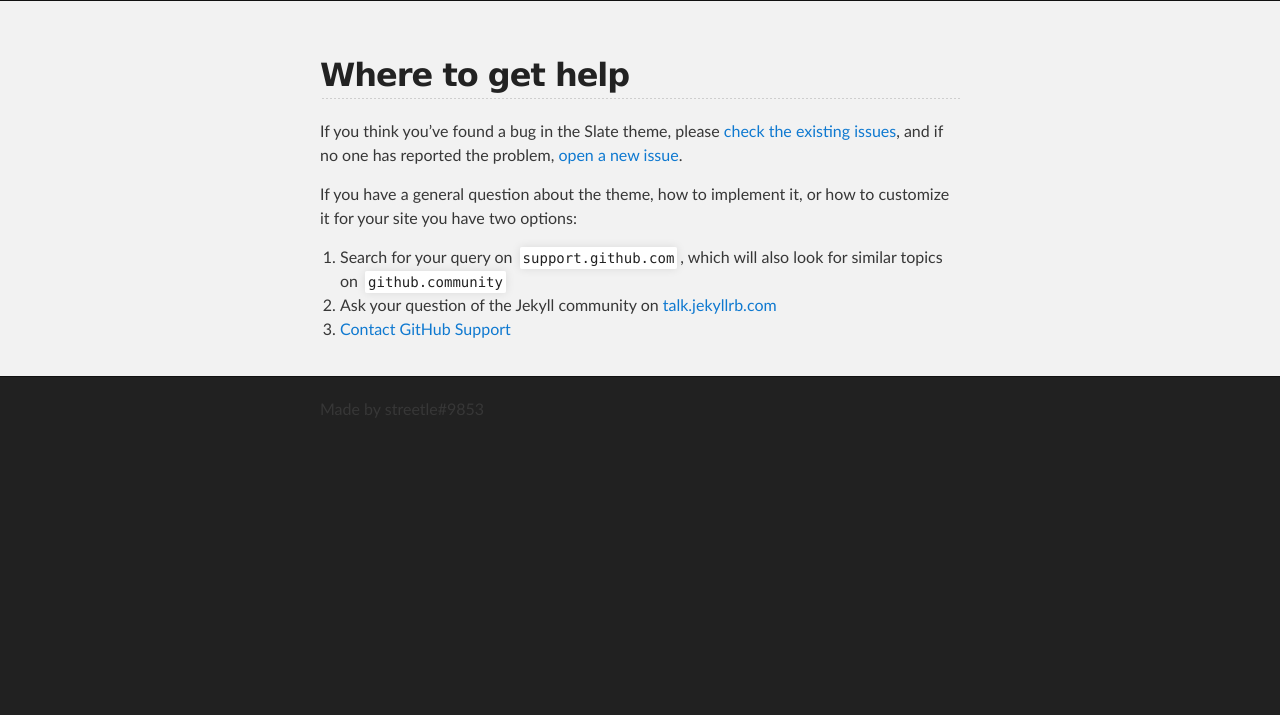
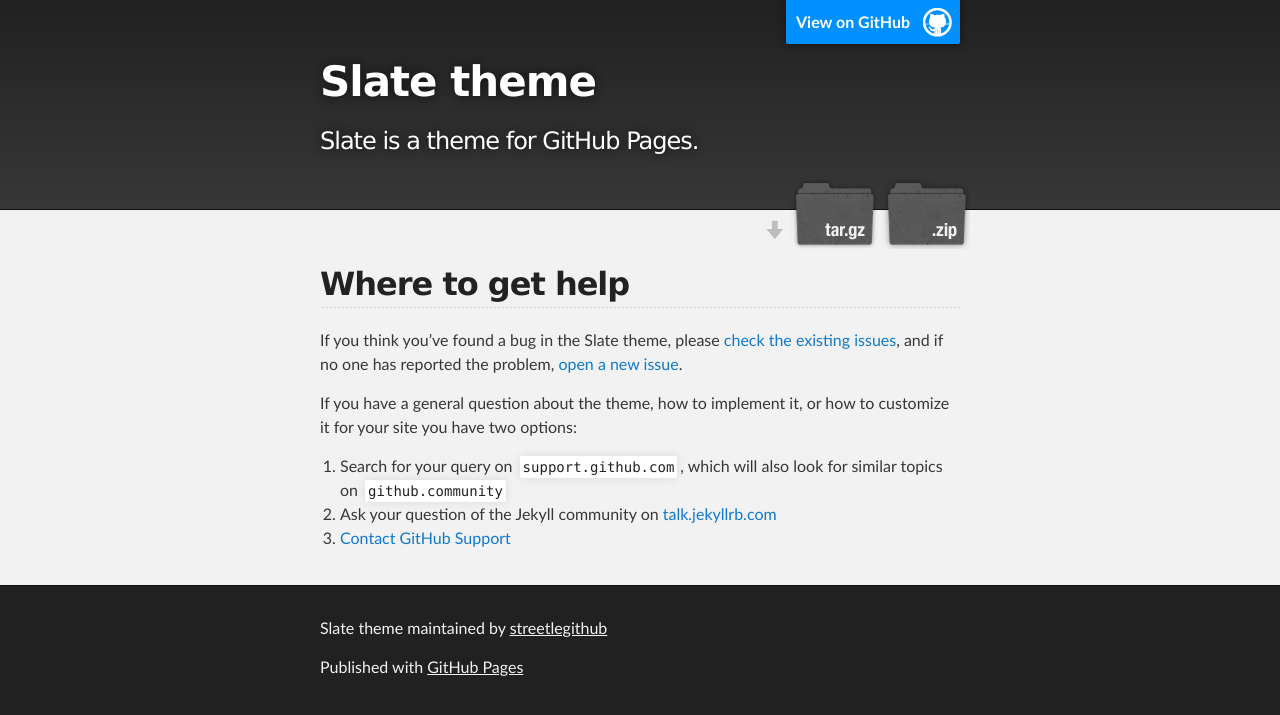
Before and after one commit to streetlegithub/levelerbot.cf, a Jekyll site: the page built from docs/SUPPORT.md, in a window 1280 px wide. Shown: the top 715 px of the page. Built offline with Jekyll 4.4.1, drawn with Linux system fonts in a browser that asks for light colours; our own code applies the rules of GitHub Pages for plain Markdown files.

Commit message:
Add files via upload

```diff
--- a/_config.yml
+++ b/_config.yml
@@ -1,5 +1,5 @@
-title: Leveler Bot
-description: A simple, free leveling bot for discord.
-show_downloads: false
+title: Slate theme
+description: Slate is a theme for GitHub Pages.
+show_downloads: true
 google_analytics:
 theme: jekyll-theme-slate
--- a/_layouts/default.html
+++ b/_layouts/default.html
@@ -13,6 +13,25 @@
 
   <body>
 
+    <!-- HEADER -->
+    <div id="header_wrap" class="outer">
+        <header class="inner">
+          {% if site.github.is_project_page %}
+            <a id="forkme_banner" href="{{ site.github.repository_url }}">View on GitHub</a>
+          {% endif %}
+
+          <h1 id="project_title">{{ site.title | default: site.github.repository_name }}</h1>
+          <h2 id="project_tagline">{{ site.description | default: site.github.project_tagline }}</h2>
+
+          {% if site.show_downloads %}
+            <section id="downloads">
+              <a class="zip_download_link" href="{{ site.github.zip_url }}">Download this project as a .zip file</a>
+              <a class="tar_download_link" href="{{ site.github.tar_url }}">Download this project as a tar.gz file</a>
+            </section>
+          {% endif %}
+        </header>
+    </div>
+
     <!-- MAIN CONTENT -->
     <div id="main_content_wrap" class="outer">
       <section id="main_content" class="inner">
@@ -23,7 +42,10 @@
     <!-- FOOTER  -->
     <div id="footer_wrap" class="outer">
       <footer class="inner">
-Made by streetle#9853
+        {% if site.github.is_project_page %}
+        <p class="copyright">{{ site.title | default: site.github.repository_name }} maintained by <a href="{{ site.github.owner_url }}">{{ site.github.owner_name }}</a></p>
+        {% endif %}
+        <p>Published with <a href="https://pages.github.com">GitHub Pages</a></p>
       </footer>
     </div>
   </body>
```
Also changed, not shown: another-page.md (added, +9 -0 lines), indexx.md (added, +123 -0 lines).
